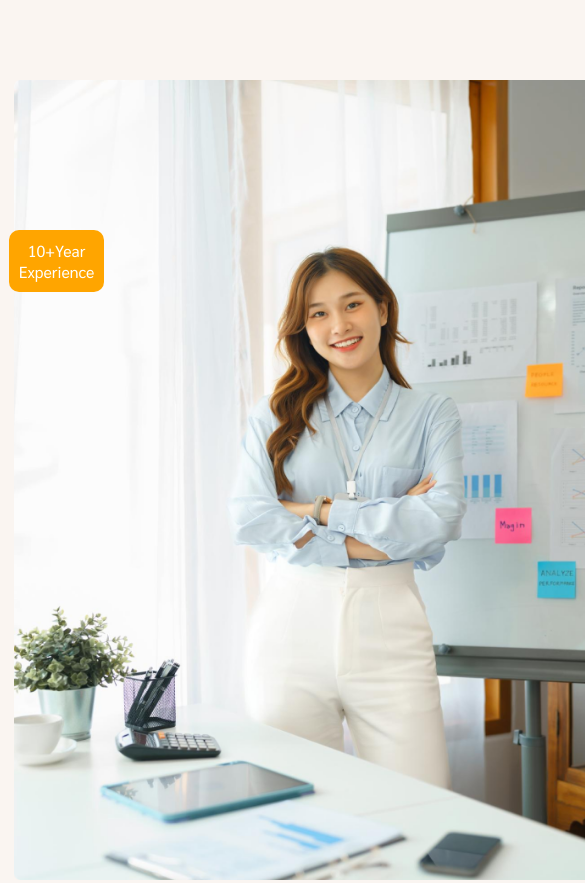
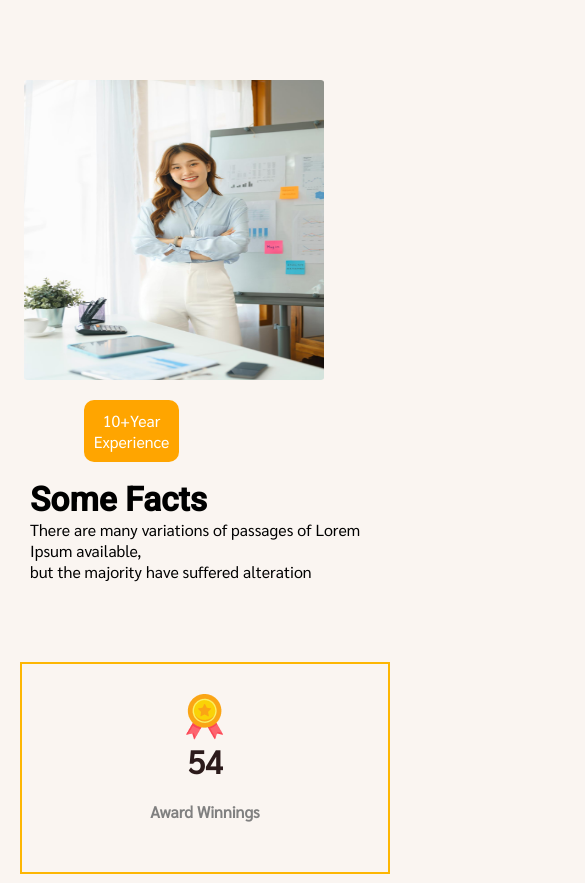
Before and after one commit to Davoidsj/G3-Architect, a plain HTML site: page index.html in a window 390 px wide. Shown: the part 4821-5704 px from the top of the page, 585 px wide, since content can reach past the window. Drawn offline with Linux system fonts and the light colour scheme; a web font is replaced by a local one.

Commit message:
G3-Architect

```diff
--- a/Style.css
+++ b/Style.css
@@ -482,16 +482,19 @@ flex-direction: column;
    margin-left:-156px;
 }
 
-.section-3  figure img{
+.section-3 .feature .feature-image img{
 display: block;
 margin-top:1800px;
-margin-left:-210px;
-
+width: 300px;
+height: 300px;
+margin-left: -200px;
+margin-top: 1800px;
 }
 
+
 .section-3 .feature-image-text p{
-    margin-top:1650px;
-    margin-left: -415px;
+   margin-top: 1820px;
+    margin-left: -340px;
     font-size: 1em;
     padding:10px;
     text-align: center;
```
